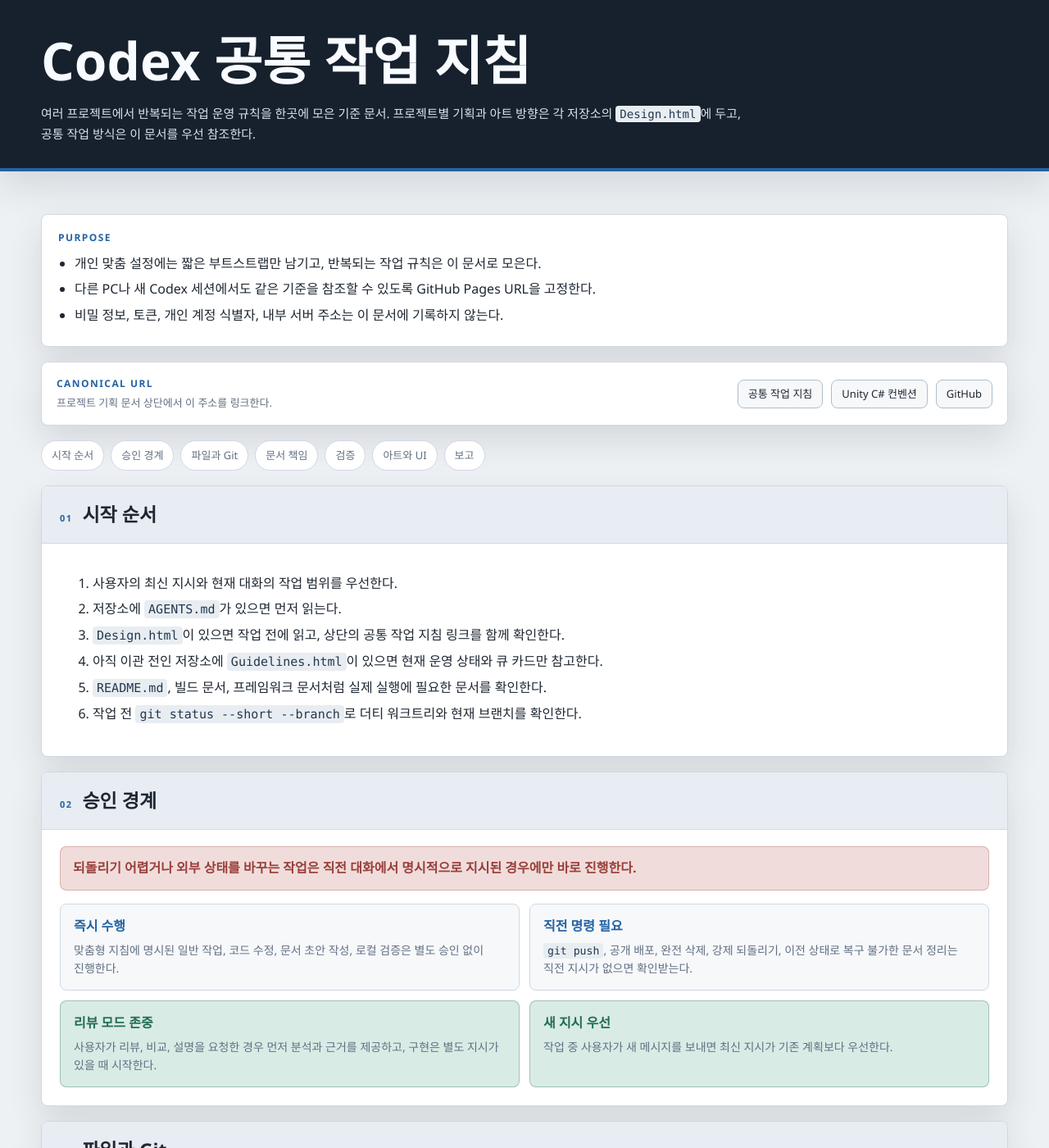
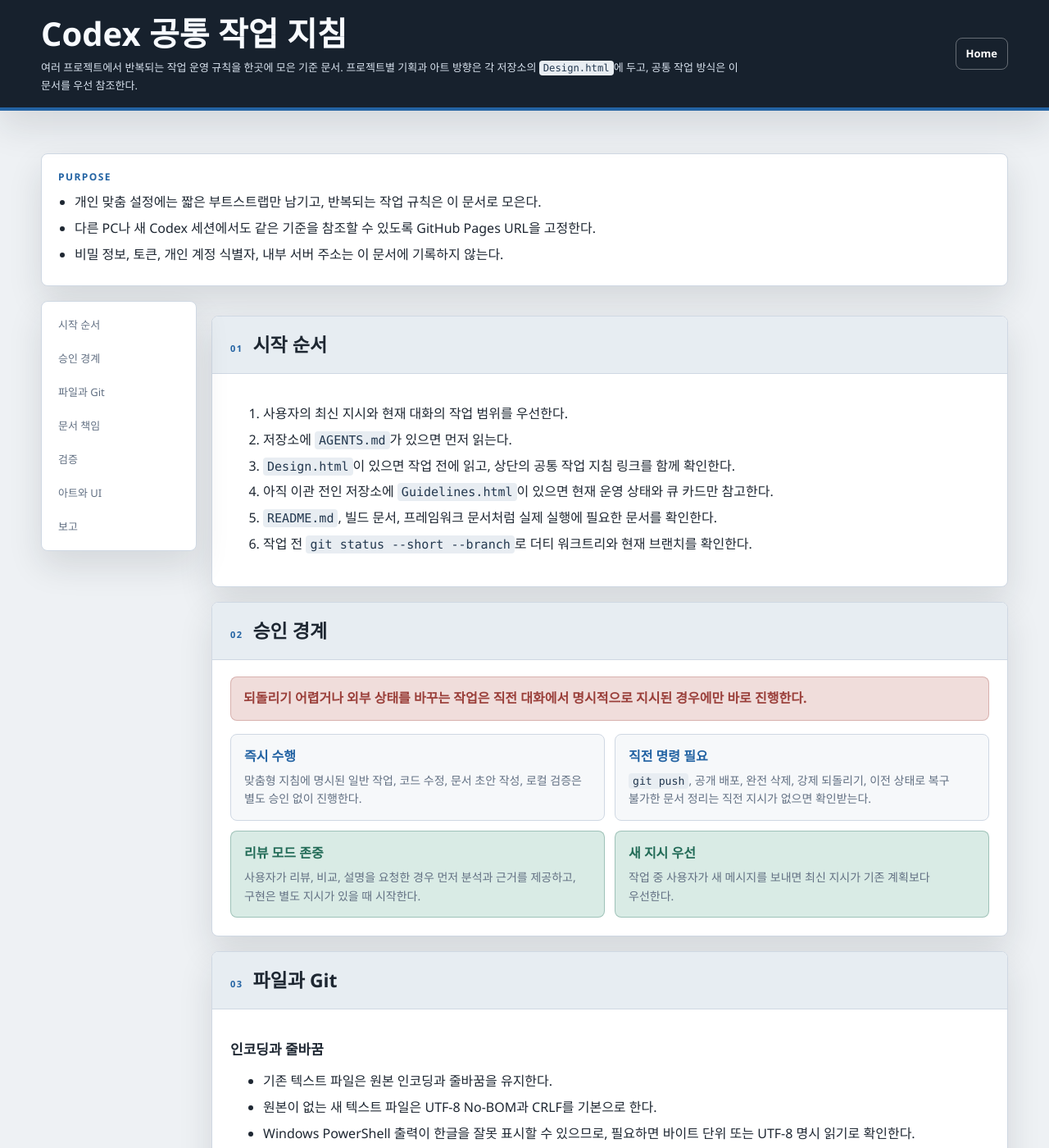
Before and after one commit to oojjrs/engineering-notes, a Jekyll site: the page codex/common-work-guidelines.html, which Jekyll copies as it is, in a window 1280 px wide and 1400 px high. Shown: the whole window at 82% size. Built offline with Jekyll 4.4.1, drawn with Linux system fonts in a browser that asks for light colours.

Commit message:
문서 헤더와 목차 탐색 개선

```diff
--- a/codex/common-work-guidelines.html
+++ b/codex/common-work-guidelines.html
@@ -280,13 +280,38 @@
         justify-content: flex-start;
       }
     }
+
+    /* Persistent document navigation */
+    header { position: sticky; top: 0; z-index: 30; }
+    .header-inner { display: flex; align-items: center; justify-content: space-between; gap: 24px; padding: 16px 0; }
+    .header-copy { min-width: 0; }
+    .header-inner h1 { font-size: clamp(25px, 4vw, 40px); }
+    .header-inner .subtitle { margin-top: 6px; font-size: 13px; }
+    .home-link { flex: 0 0 auto; padding: 8px 12px; border: 1px solid rgba(255,255,255,.34); border-radius: 8px; color: #fff; text-decoration: none; font-size: 13px; font-weight: 800; }
+    .home-link:hover { border-color: #fff; background: rgba(255,255,255,.08); }
+    .document-layout { display: grid; grid-template-columns: 190px minmax(0, 1fr); gap: 18px; align-items: start; }
+    .document-layout .toc { position: sticky; top: 128px; display: grid; gap: 4px; margin: 0; padding: 10px; border: 1px solid var(--line); border-radius: 8px; background: var(--paper); box-shadow: var(--shadow); }
+    .document-layout .toc a { min-height: 0; padding: 8px 10px; border: 0; border-radius: 6px; background: transparent; }
+    .document-layout .toc a:hover { background: var(--accent-soft); }
+    .document-content section { scroll-margin-top: 128px; }
+    @media (max-width: 760px) {
+      .header-inner .subtitle { display: none; }
+      .header-copy { overflow: hidden; }
+      .header-inner h1 { overflow: hidden; font-size: 20px; text-overflow: ellipsis; white-space: nowrap; }
+      .document-layout { grid-template-columns: 1fr; }
+      .document-layout .toc { top: 73px; z-index: 15; display: flex; overflow-x: auto; margin: 0 -6px; }
+      .document-layout .toc a { flex: 0 0 auto; white-space: nowrap; }
+    }
   </style>
 </head>
 <body>
   <header>
     <div class="header-inner">
-      <h1>Codex 공통 작업 지침</h1>
-      <p class="subtitle">여러 프로젝트에서 반복되는 작업 운영 규칙을 한곳에 모은 기준 문서. 프로젝트별 기획과 아트 방향은 각 저장소의 <code>Design.html</code>에 두고, 공통 작업 방식은 이 문서를 우선 참조한다.</p>
+      <div class="header-copy">
+        <h1>Codex 공통 작업 지침</h1>
+        <p class="subtitle">여러 프로젝트에서 반복되는 작업 운영 규칙을 한곳에 모은 기준 문서. 프로젝트별 기획과 아트 방향은 각 저장소의 <code>Design.html</code>에 두고, 공통 작업 방식은 이 문서를 우선 참조한다.</p>
+      </div>
+      <a class="home-link" href="../">Home</a>
     </div>
   </header>
 
@@ -300,16 +325,8 @@
       </ul>
     </section>
 
-    <div class="reference-strip" aria-label="관련 문서">
-      <div>
-        <strong>Canonical URL</strong>
-        <span>프로젝트 기획 문서 상단에서 이 주소를 링크한다.</span>
-      </div>
-      <a href="https://oojjrs.github.io/engineering-notes/codex/common-work-guidelines.html">공통 작업 지침</a>
-      <a href="https://oojjrs.github.io/engineering-notes/unity/csharp-coding-convention.html">Unity C# 컨벤션</a>
-      <a href="https://github.com/oojjrs/engineering-notes">GitHub</a>
-    </div>
 
+    <div class="document-layout">
     <nav class="toc" aria-label="문서 섹션">
       <a href="#start">시작 순서</a>
       <a href="#approval">승인 경계</a>
@@ -319,6 +336,7 @@
       <a href="#art">아트와 UI</a>
       <a href="#reporting">보고</a>
     </nav>
+    <div class="document-content">
 
     <section id="start">
       <div class="section-heading"><span>01</span><h2>시작 순서</h2></div>
@@ -452,6 +470,8 @@
         </ul>
       </div>
     </section>
+    </div>
+    </div>
   </main>
 </body>
 </html>
```
Also changed, not shown: codex/guideline-design-generation.review.html (+23 -2 lines), unity/csharp-coding-convention.html (+27 -1 lines).
